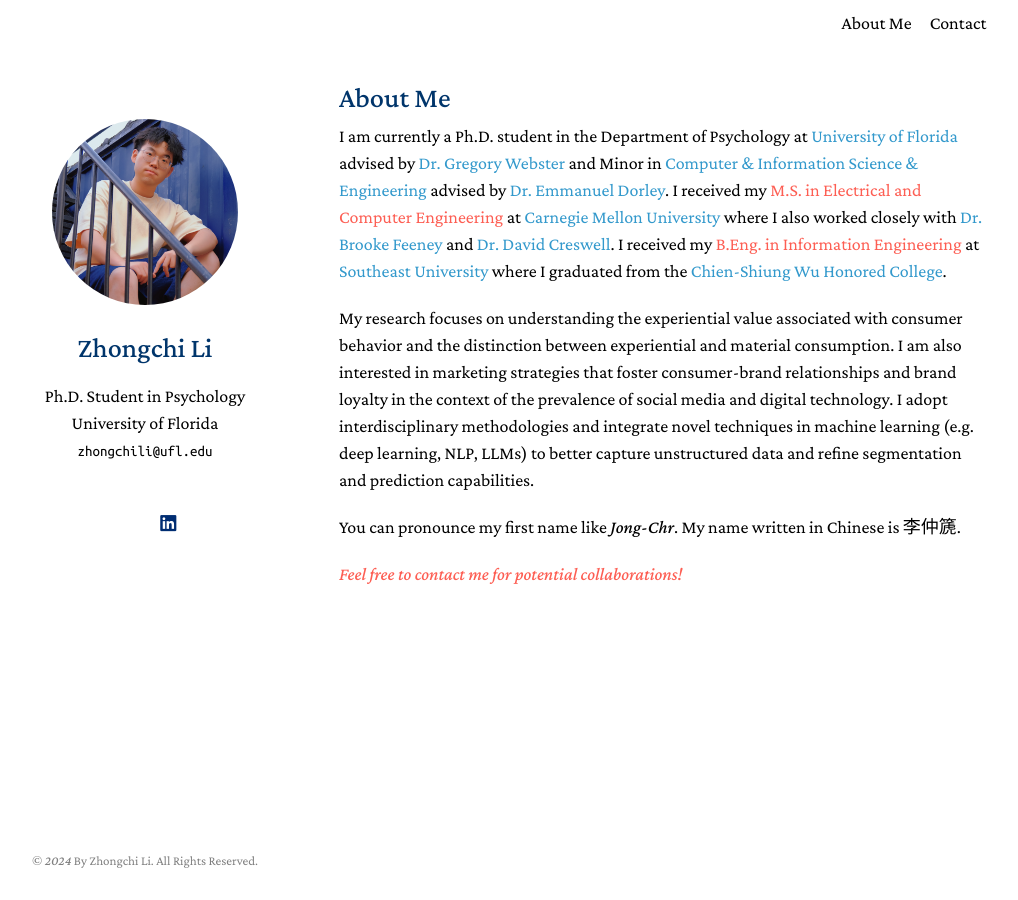
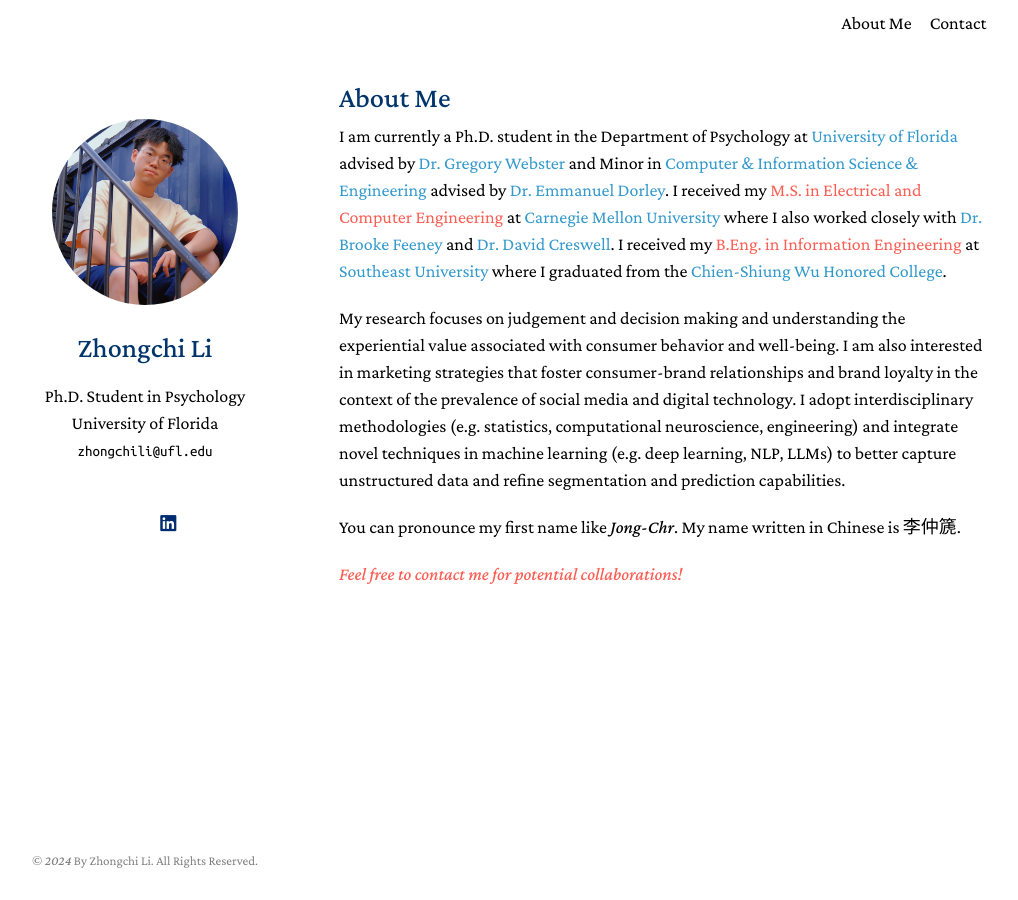
Before and after one commit to zhongchili52/zhongchili52.github.io, a Jekyll site: the page built from index.md, in a window 1280 px wide. Shown: the whole page, without its empty margins (131-1149 px from the left). Built offline with Jekyll 4.4.1, drawn with Linux system fonts in a browser that asks for light colours; a style sheet for code colours, icons or effects is not loaded.

Commit message:
Update index.md

```diff
--- a/index.md
+++ b/index.md
@@ -9,7 +9,7 @@
 
 I am currently a Ph.D. student in the Department of Psychology at [University of Florida](https://psych.ufl.edu/social-psychology/people/) advised by [Dr. Gregory Webster](https://www.gdwebster.com/) and Minor in [Computer & Information Science & Engineering](https://www.cise.ufl.edu/) advised by [Dr. Emmanuel Dorley](https://www.emmanueldorley.com/#intro). I received my <font color="#fd5e53">M.S. in Electrical and Computer Engineering</font> at [Carnegie Mellon University](https://www.ece.cmu.edu/) where I also worked closely with [Dr. Brooke Feeney](https://www.cmu.edu/dietrich/psychology/relationships-lab/brooke-feeney-associate-professor.html) and [Dr. David Creswell](https://www.healthandhumanperformancelab.com/people). I received my <font color="#fd5e53">B.Eng. in Information Engineering</font> at [Southeast University](https://www.seu.edu.cn/english/) where I graduated from the [Chien-Shiung Wu Honored College](https://wjx.seu.edu.cn/wjxen/).
 
-My research focuses on understanding the experiential value associated with consumer behavior and the distinction between experiential and material consumption. I am also interested in marketing strategies that foster consumer-brand relationships and brand loyalty in the context of the prevalence of social media and digital technology. I adopt interdisciplinary methodologies and integrate novel techniques in machine learning (e.g. deep learning, NLP, LLMs) to better capture unstructured data and refine segmentation and prediction capabilities.
+My research focuses on judgement and decision making and understanding the experiential value associated with consumer behavior and well-being. I am also interested in marketing strategies that foster consumer-brand relationships and brand loyalty in the context of the prevalence of social media and digital technology. I adopt interdisciplinary methodologies (e.g. statistics, computational neuroscience, engineering) and integrate novel techniques in machine learning (e.g. deep learning, NLP, LLMs) to better capture unstructured data and refine segmentation and prediction capabilities.
 
 You can pronounce my first name like <em>Jong-Chr</em>. My name written in Chinese is 李仲篪.
 
```
